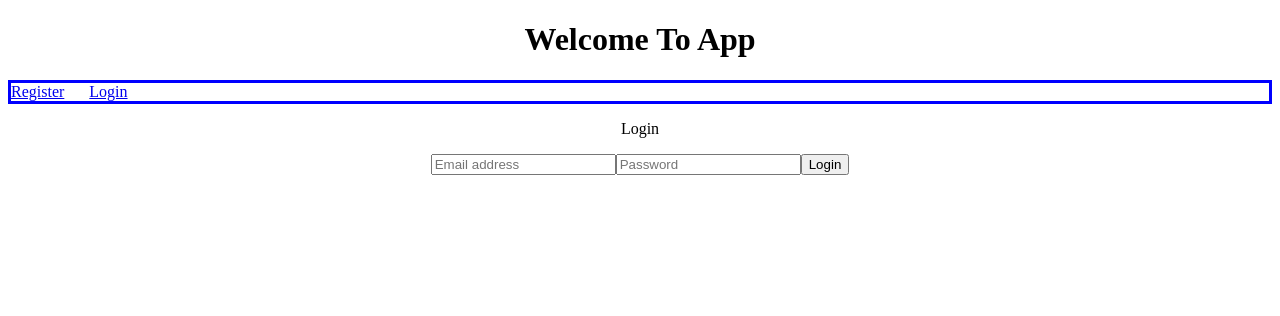
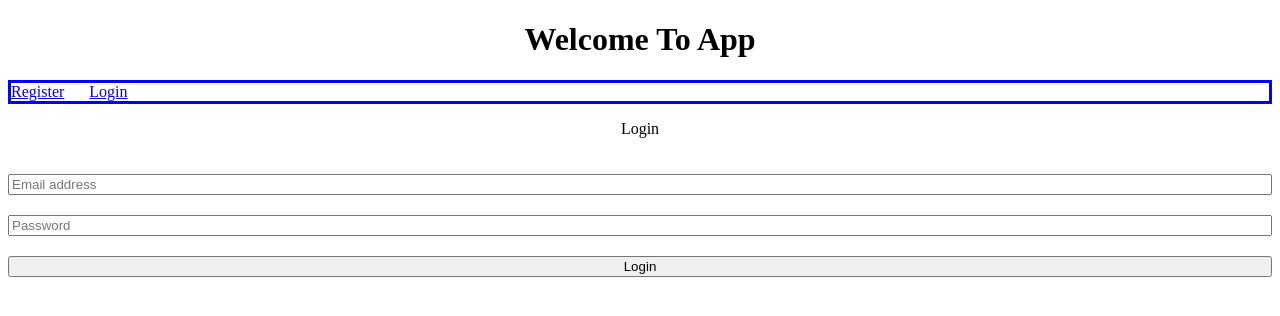
Before and after one commit to C4-AnasNaamneh/MERAKI_Academy_Project_4, a React (Create React App) app in the folder frontend/: page /login in a window 1280 px wide. Shown: the top 316 px of the page. Built offline with nearby package versions, Linux system fonts and the light colour scheme.

Commit message:
store token in localStorage

```diff
--- a/frontend/src/components/Login.js
+++ b/frontend/src/components/Login.js
@@ -3,11 +3,8 @@ import axios from "axios";
 import { useState } from "react";
 import { useNavigate } from "react-router-dom";
 
-const Login = ({setToken,setIsLoggedIn}) => {
-
-    const navigate = useNavigate()
-
-
+const Login = ({ setToken, setIsLoggedIn }) => {
+  const navigate = useNavigate();
 
   const [email, setEmail] = useState("");
 
@@ -15,13 +12,12 @@ const Login = ({setToken,setIsLoggedIn}) => {
 
   const userLogin = {
     email: email,
-      password: password
-
+    password: password,
   };
 
   return (
     <>
-
+      <div className="login">
         <p>Login</p>
 
         <input
@@ -42,18 +38,20 @@ const Login = ({setToken,setIsLoggedIn}) => {
 
         <button
           onClick={() => {
-
             axios
-          .post("http://localhost:5000/login", userLogin).then((result)=>{
+              .post("http://localhost:5000/login", userLogin)
+              .then((result) => {
                 setToken(result.data.token);
+                localStorage.setItem("token", result.data.token);
                 setIsLoggedIn(true);
 
-            navigate("/products")
-          })
+                navigate("/products");
+              });
           }}
         >
           Login
         </button>
+      </div>
     </>
   );
 };
```
Lines whose indentation alone changed are shown as unchanged.
